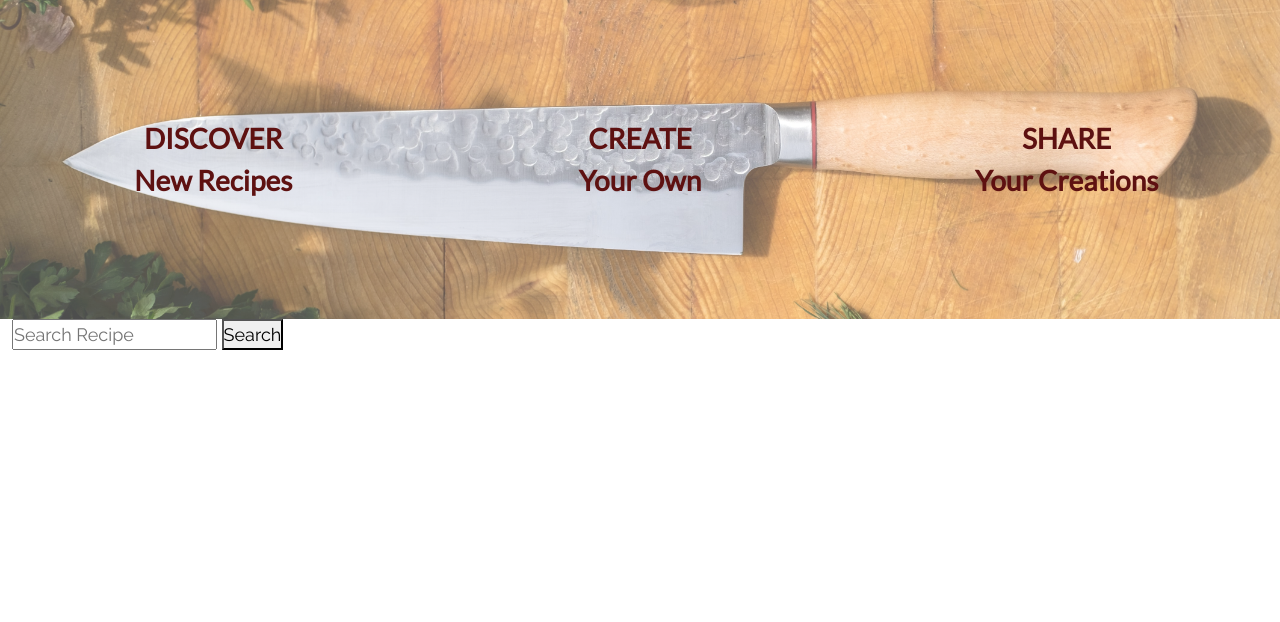
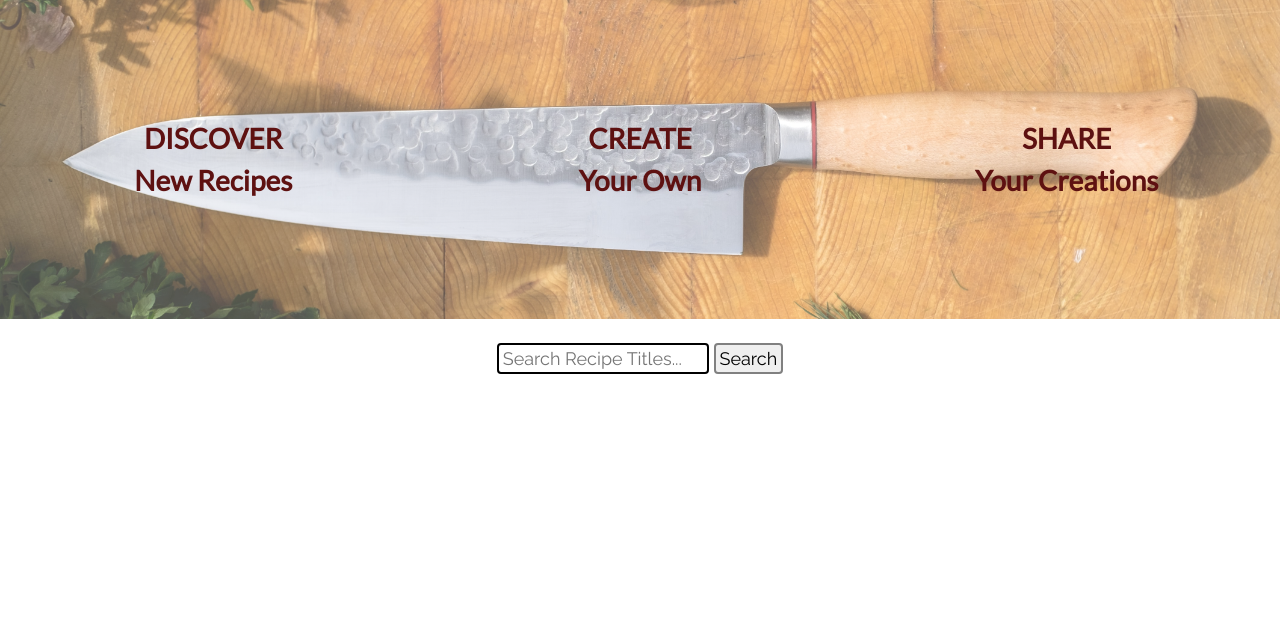
Before and after one commit to mountaincharlie/cook-ebook, a Django app: page / in a window 1280 px wide. Shown: the part 60-682 px from the top of the page. Run offline with Django 3.2, Linux system fonts and the light colour scheme; data that the repository does not hold is empty.

Commit message:
refactor: style searchbar form input and button

```diff
--- a/static/css/style.css
+++ b/static/css/style.css
@@ -80,6 +80,35 @@ main{
     margin: 0;
 }
 
+.search-bar-container{
+
+}
+
+.search-bar-container form{
+    text-align: center;
+}
+
+.search-bar-container form input{
+    padding: 0 0.2em;
+    border: 2px solid black;
+    border-radius:4px;
+}
+
+.search-bar-container form input:hover{
+    border-color:grey;
+}
+
+.search-bar-container form button{
+    padding: 0 0.2em;
+    border: 2px solid grey;
+    border-radius:4px;
+}
+
+.search-bar-container form button:hover{
+    color:grey;
+    background-color: white;
+}
+
 .search-result-container .row{
     justify-content: center;
 }
--- a/templates/index.html
+++ b/templates/index.html
@@ -14,11 +14,12 @@
             <span>SHARE<br>Your Creations</span>
         </div>
     </div>
-    <div class="row search-bar-container">
+
+    <div class="row search-bar-container my-4">
 
         <form action="{% url 'search_recipes' %}" method="get">
             {% csrf_token %}
-            <input type="text" name="search" placeholder="Search Recipe">
+            <input type="text" name="search" placeholder="Search Recipe Titles...">
             <button type="submit">Search</button>
         </form>
 
```
